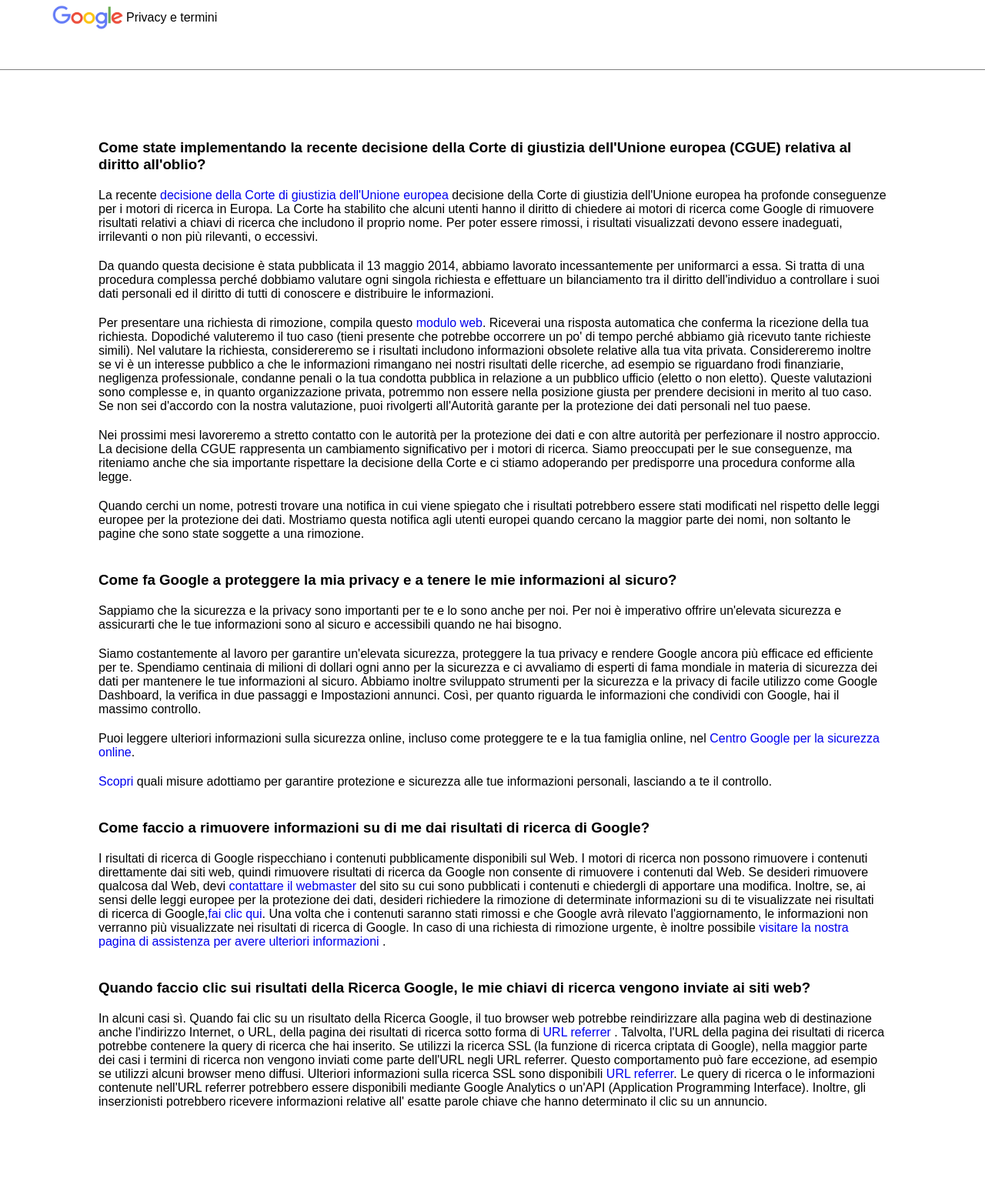
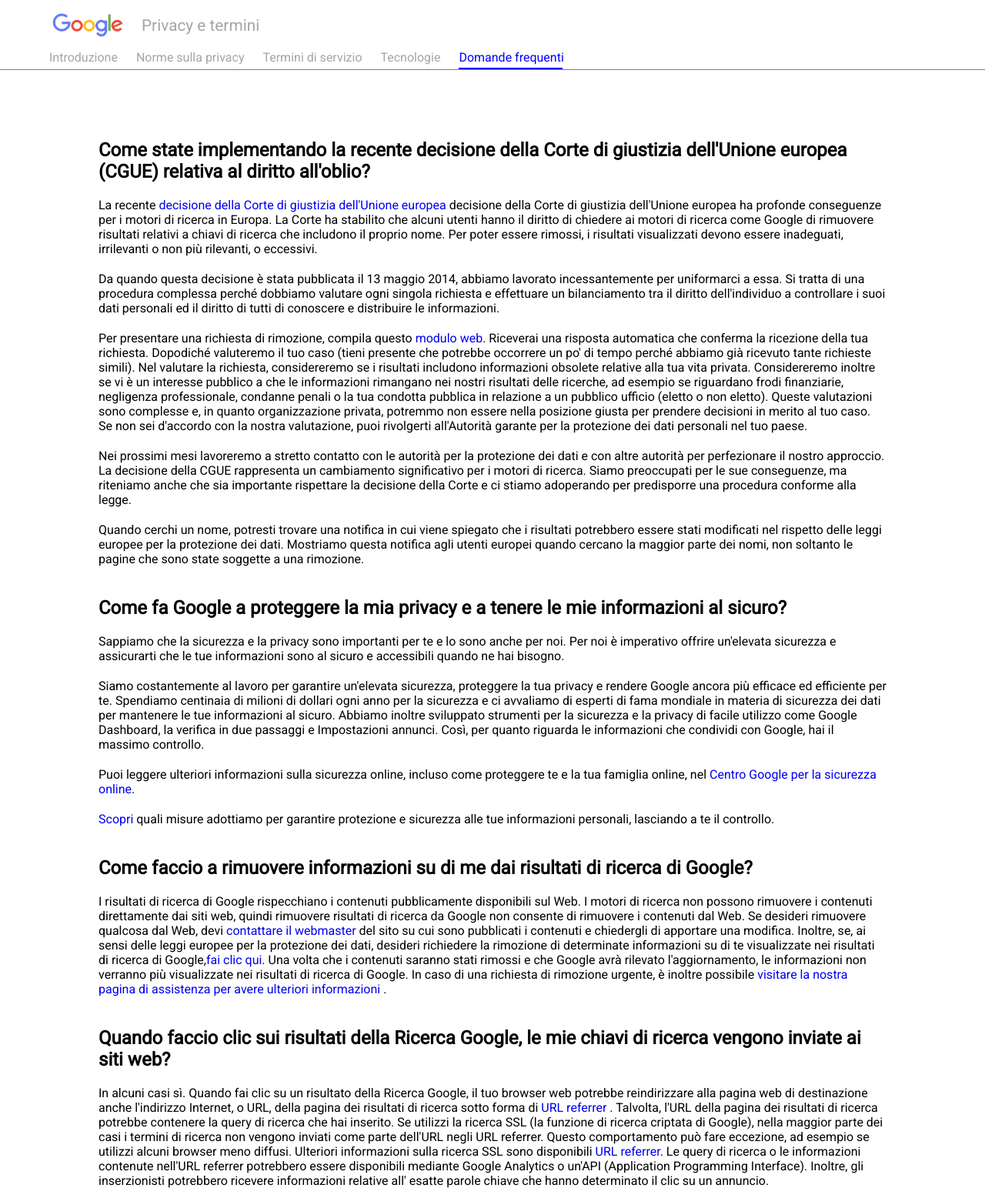
Before and after one commit to MatMagliano/php-google-faq, a PHP site: page / in a window 1280 px wide. Shown: the whole page at 77% size. Before the commit the page ends 1440 px from the top, so only its background shows below. Run offline with PHP 8.4, Linux system fonts and the light colour scheme; some libraries are stand-ins or nearby versions.

Commit message:
fine esercizio

```diff
--- a/css/style.css
+++ b/css/style.css
@@ -4,12 +4,12 @@
   box-sizing: border-box;
 }
 body {
-  font-family: sans-serif;
+  font-family: 'Roboto';
 }
 header {
   border-bottom: 1px solid grey;
 }
-h3{
+h2{
   margin-top: 40px;
   margin-bottom: 20px;
 
@@ -21,16 +21,40 @@ p {
   width: 90%;
   height: 90px;
   margin: 0 auto;
+  color: #a4a5a7;
 }
 .top-nav {
   display: flex;
   height: 50%;
+  padding-top: 20px;
   align-items: center;
-
 }
 .top-nav img {
   width: 100px;
+}
+.top-nav span {
+  margin-left: 20px;
+  font-size: 1.3em;
+}
+.bottom-nav {
+  display: flex;
 
+  padding-top: 20px;
+}
+.bottom-nav ul li {
+  display: inline-block;
+  margin-right: 20px;
+}
+.bottom-nav ul li:last-child {
+  position: relative;
+  color: blue;
+}
+.line {
+  position: absolute;
+  top: 23px;
+  width: 135px;
+  height: 2px;
+  background-color: blue;
 }
 
 ul li {
--- a/index.php
+++ b/index.php
@@ -46,7 +46,7 @@
   <meta name="viewport" content="width=device-width, initial-scale=1.0">
   <meta http-equiv="X-UA-Compatible" content="ie=edge">
   <link rel="stylesheet" href="https://cdnjs.cloudflare.com/ajax/libs/font-awesome/5.12.1/css/all.min.css" integrity="sha256-mmgLkCYLUQbXn0B1SRqzHar6dCnv9oZFPEC1g1cwlkk=" crossorigin="anonymous" />
-
+  <link href="https://fonts.googleapis.com/css?family=Roboto&display=swap" rel="stylesheet">
   <link rel="stylesheet" href="css/style.css">
   <title>Google Faq Replica</title>
 </head>
@@ -57,6 +57,19 @@
         <img src="img/unnamed.png" alt="">
         <span>Privacy e termini</span>
       </div>
+      <div class="bottom-nav">
+        <ul>
+          <li>Introduzione</li>
+          <li>Norme sulla privacy</li>
+          <li>Termini di servizio</li>
+          <li>Tecnologie</li>
+          <li class="active">Domande frequenti
+            <div class="line">
+            </div>
+          </li>
+
+        </ul>
+      </div>
     </div>
   </header>
   <main class="wrapper">
@@ -64,7 +77,7 @@
     <ul>
         <?php foreach ($db as $faq) { ?>
           <li>
-            <h3><?php echo $faq['question']; ?></h3>
+            <h2><?php echo $faq['question']; ?></h2>
           </li>
           <li>
             <?php echo $faq['answer']; ?>
```
